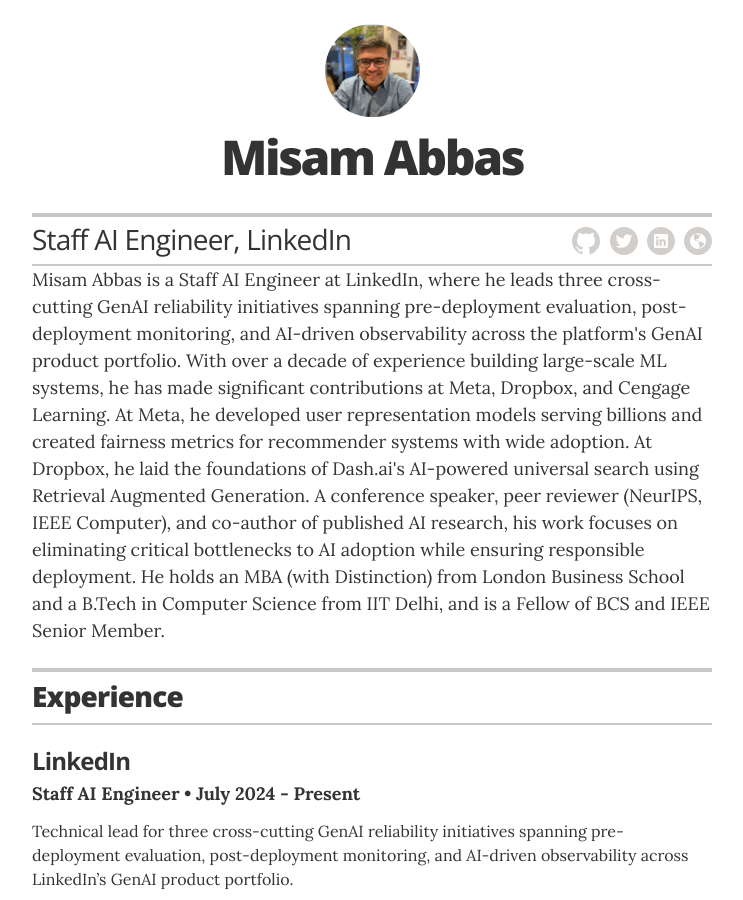
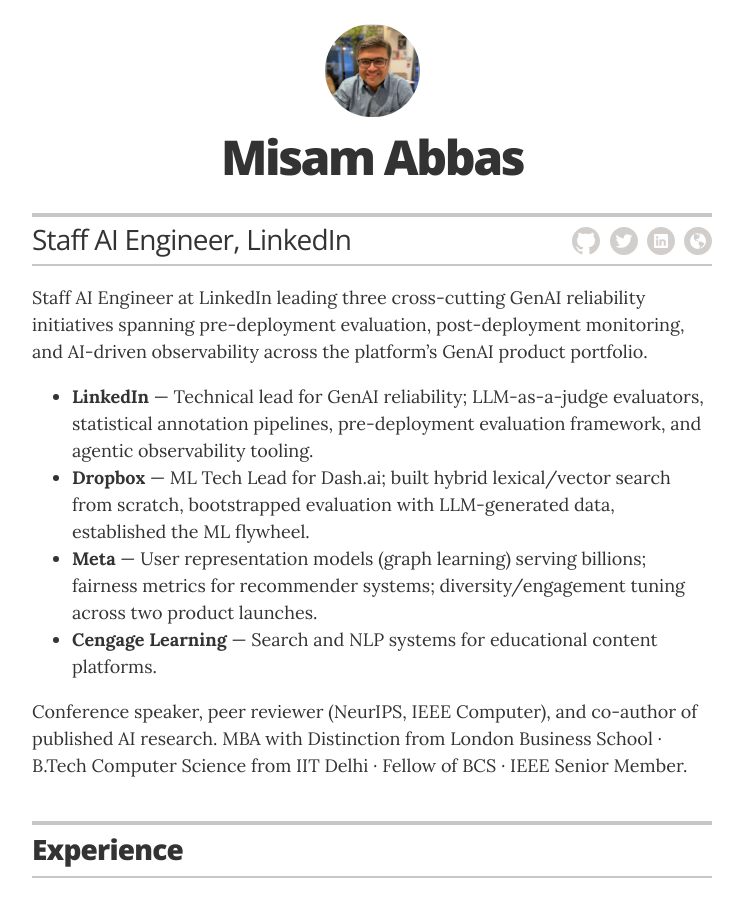
Before and after one commit to misamabbas/misamabbas.github.io, a Jekyll site: the page built from index.html, in a window 1280 px wide and 900 px high. Shown: the whole window, without its empty margins (268-1011 px from the left). Built offline with Jekyll 4.4.1, drawn with Linux system fonts in a browser that asks for light colours.

Commit message:
add bullet points to bio section and apply markdownify to header intro
Co-Authored-By: Claude Sonnet 4.6 <noreply@anthropic.com>

```diff
--- a/_config.yml
+++ b/_config.yml
@@ -23,13 +23,15 @@ resume_contact_address:         "Greater NY Area"
 resume_header_contact_info:     "m@misamabbas.com"
 display_header_contact_info:    "false"
 
-resume_header_intro:  >-
-  Misam Abbas is a Staff AI Engineer at LinkedIn, where he leads three cross-cutting GenAI reliability initiatives spanning pre-deployment evaluation, post-deployment monitoring, and AI-driven observability across the platform's GenAI product portfolio.
-  With over a decade of experience building large-scale ML systems, he has made significant contributions at Meta, Dropbox, and Cengage Learning.
-  At Meta, he developed user representation models serving billions and created fairness metrics for recommender systems with wide adoption.
-  At Dropbox, he laid the foundations of Dash.ai's AI-powered universal search using Retrieval Augmented Generation.
-  A conference speaker, peer reviewer (NeurIPS, IEEE Computer), and co-author of published AI research, his work focuses on eliminating critical bottlenecks to AI adoption while ensuring responsible deployment.
-  He holds an MBA (with Distinction) from London Business School and a B.Tech in Computer Science from IIT Delhi, and is a Fellow of BCS and IEEE Senior Member.
+resume_header_intro: |
+  Staff AI Engineer at LinkedIn leading three cross-cutting GenAI reliability initiatives spanning pre-deployment evaluation, post-deployment monitoring, and AI-driven observability across the platform's GenAI product portfolio.
+
+  - **LinkedIn** — Technical lead for GenAI reliability; LLM-as-a-judge evaluators, statistical annotation pipelines, pre-deployment evaluation framework, and agentic observability tooling.
+  - **Dropbox** — ML Tech Lead for Dash.ai; built hybrid lexical/vector search from scratch, bootstrapped evaluation with LLM-generated data, established the ML flywheel.
+  - **Meta** — User representation models (graph learning) serving billions; fairness metrics for recommender systems; diversity/engagement tuning across two product launches.
+  - **Cengage Learning** — Search and NLP systems for educational content platforms.
+
+  Conference speaker, peer reviewer (NeurIPS, IEEE Computer), and co-author of published AI research. MBA with Distinction from London Business School · B.Tech Computer Science from IIT Delhi · Fellow of BCS · IEEE Senior Member.
 
 # use "yes" to display the email contact button,
 # "no" to display an "I'm not looking for work" message,
--- a/_layouts/resume.html
+++ b/_layouts/resume.html
@@ -36,7 +36,7 @@
       </div>
 
       <div class="executive-summary" itemprop="description">
-        {{ site.resume_header_intro }}
+        {{ site.resume_header_intro | markdownify }}
       </div>
 
       {% if site.resume_looking_for_work == 'yes' %}
```
